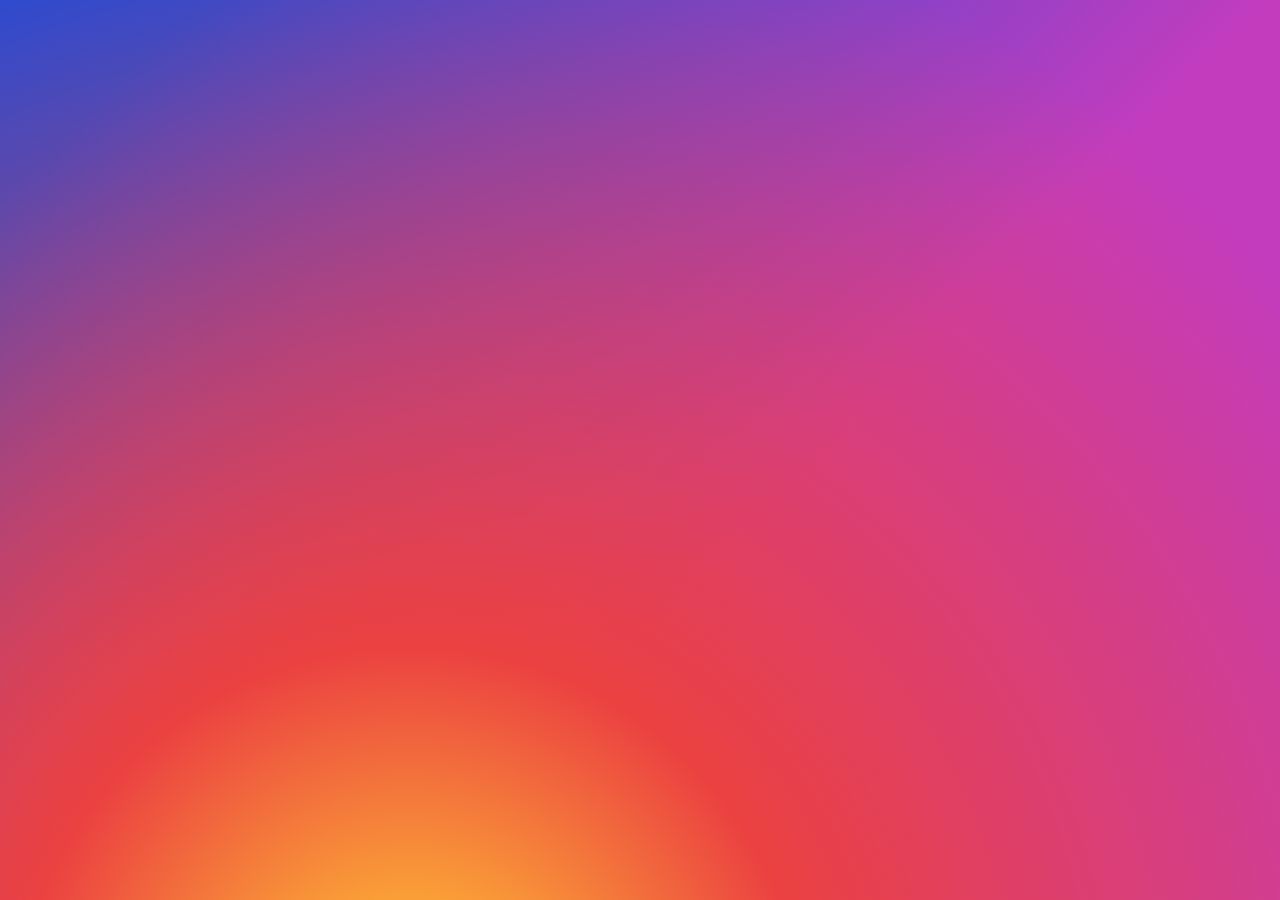
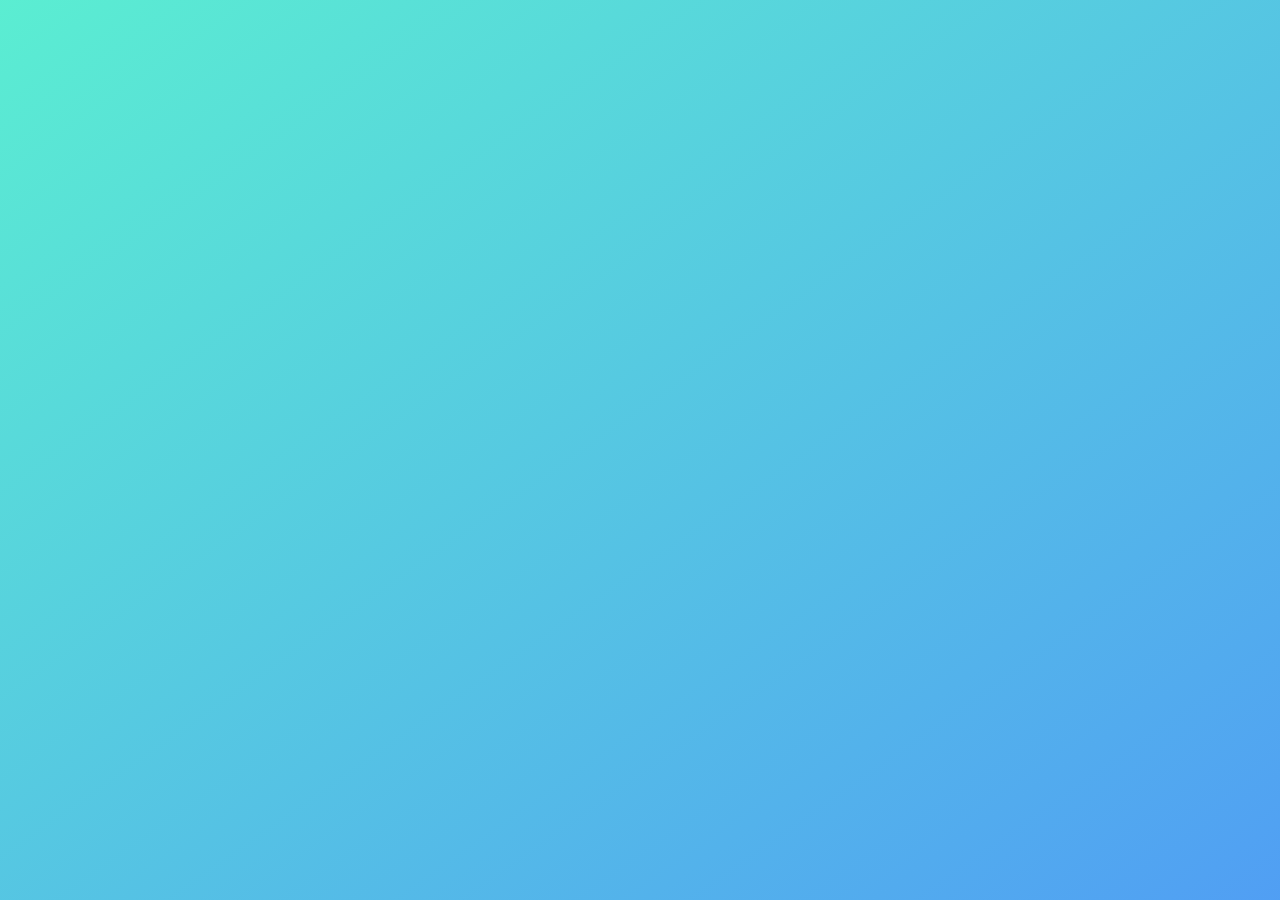
Before and after one commit to tannerkrewson/tannerkrewson.github.io, a Jekyll site: the page built from index.html, in a window 1280 px wide. Built offline with Jekyll 4.4.1, drawn with Linux system fonts in a browser that asks for light colours; nearby versions of some CDN libraries; comment, search, counter and statistics services are not loaded.

Commit message:
Changed background color to blue-green

```diff
--- a/css/main.css
+++ b/css/main.css
@@ -8,8 +8,7 @@ body {
 }
 .gradient-background {
   background:
-    radial-gradient(circle farthest-corner at 32% 106%, rgb(250, 160, 55) 10%, rgb(235, 65, 65) 28%, transparent 82%),
-    linear-gradient(135deg, rgb(35, 75, 215) 12%, rgb(195, 60, 190) 58%);
+    linear-gradient(145deg,#5bf1d0,#509bf5);
   background-repeat: no-repeat;
   width: 100%;
   top: -80px;
```
